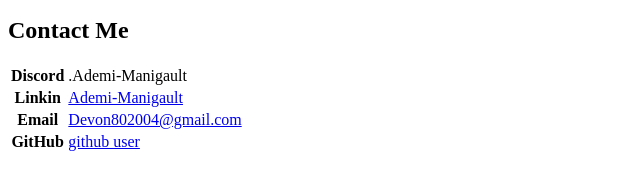
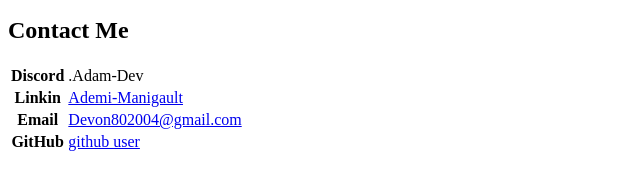
Before and after one commit to devon802004/jon-doe-resume-unsolved-aber4gxw, a plain HTML site: page index.html in a window 1280 px wide. Shown: the part 564-754 px from the top of the page, 0-640 px from the left. Drawn offline with Linux system fonts and the light colour scheme.

Commit message:
final resolved

```diff
--- a/index.html
+++ b/index.html
@@ -30,9 +30,7 @@
     <p class="candidate-bio">Lorem, ipsum dolor sit amet consectetur adipisicing elit. Nemo molestiae, vel dolorem fuga cupiditate fugiat eos temporibus reiciendis, sapiente eveniet sequi, quisquam numquam aut pariatur ducimus laboriosam sint quaerat placeat delectus ad aliquid quasi modi? Eaque doloribus saepe beatae fugiat nobis inventore, minus reiciendis, exercitationem quia atque, similique architecto aut.</p>
 
 
-    <!-- [ ] The skills list should have the id of "skills-list"
-[ ] The Hobbies section heading should have the id of "hobbies"
-[ ] The hobbies list should have the id of "hobbies-list" -->
+
 
     <h2 id="skills">My Skills</h2>
 
@@ -67,7 +65,7 @@
     <table class="contacts-table">
         <tr>
             <th>Discord</th>
-            <td>.Ademi-Manigault</td>
+            <td>.Adam-Dev</td>
 
         </tr>
         <tr>
@@ -94,42 +92,3 @@
 
     </body>
     </html>
-
-    <!--[ ] Create an html file with the name of "index" in the root of the project
-    [ ] Add HTML Boilerplate to the document
-    [ ] Set the document title to be "Jon Doe's resume".
-    [ ] Set the page heading to be "Jon Doe"
-    [ ] Add a section heading with the content of "Talented Frontend Developer" - representing the desired role.
-    [ ] Add an image with required and important attributes
-    [ ] The image path should be ./assets/avatars/fake_person.jpg.
-    [ ] The image alternative text should match the page title.
-    [ ] Add a section heading with the content of "About Me".
-    [ ] Add a paragraph of text (50 words at least) as the John Doe's bio. You can use random text for the paragraph content.
-    [ ] Add the section heading "My Skills" with h2 tag
-    [ ] Add the ORDERED list and add 6 random item into it. (Feel free to use the devslopes website to get the real skill names or use some random skill names)
-    [ ] Add the section heading "My Hobbies" with h2 tag
-    [ ] Add the UNORDERED list of 4 hobbies
-    [ ] Add the section heading "Contact Me" with h2 tag
-    [ ] Add the table of two columns and 4 rows. The first column for every row is the table header with the service name. The second column is for the value.
-    [ ] Add Discord as a service and your discord's real username as a value to the table.
-    [ ] Add LinkedIn as a service and your linkedIn's real username as a value to the table. Make the value to be a link to your LinkedIn profile page opened in a new tab.
-    [ ] Add Email as a service and your real email as the value. Make it to be a link that starts the new email message app.
-    [ ] Add Github as a service and use your real github username as a value. Make the value to be a link that leads to your github profile in a new browser tab.
-    [ ] Check the result mockup to make sure your page looks EXACTLY as the mockup Part 1 Mockup Link.
-    -->
-
-    <!-- [ ] In the head section connect the CSS file, available by the following path: ./css/styles.css.
-[ ] In the head section connect a JS file, available by the following path: ./js/scripts.js. Make sure it will be executed after the html is parsed.
-[ ] The page heading should have the id of "candidate-name"
-[ ] The desired role section heading should the id of "candidate-desired-role"
-[ ] The "About me" section heading should have an id of "about-me".
-[ ] The image should have the id of "candidate-image"
-[ ] The bio paragraph should have a class name of "candidate-bio"
-[ ] The skills section heading should have the id of "skills"
-[ ] The skills list should have the id of "skills-list"
-[ ] The Hobbies section heading should have the id of "hobbies"
-[ ] The hobbies list should have the id of "hobbies-list"
-[ ] The contacts section heading should have the id of "contacts"
-[ ] The contacts table should have a class name of "contacts-table".
-[ ] The body should have a class name of "fancy-body".
-[ ] Check the result mockup to make sure your page looks EXACTLY as the mockup Final Result Mockup Link. -->
```
